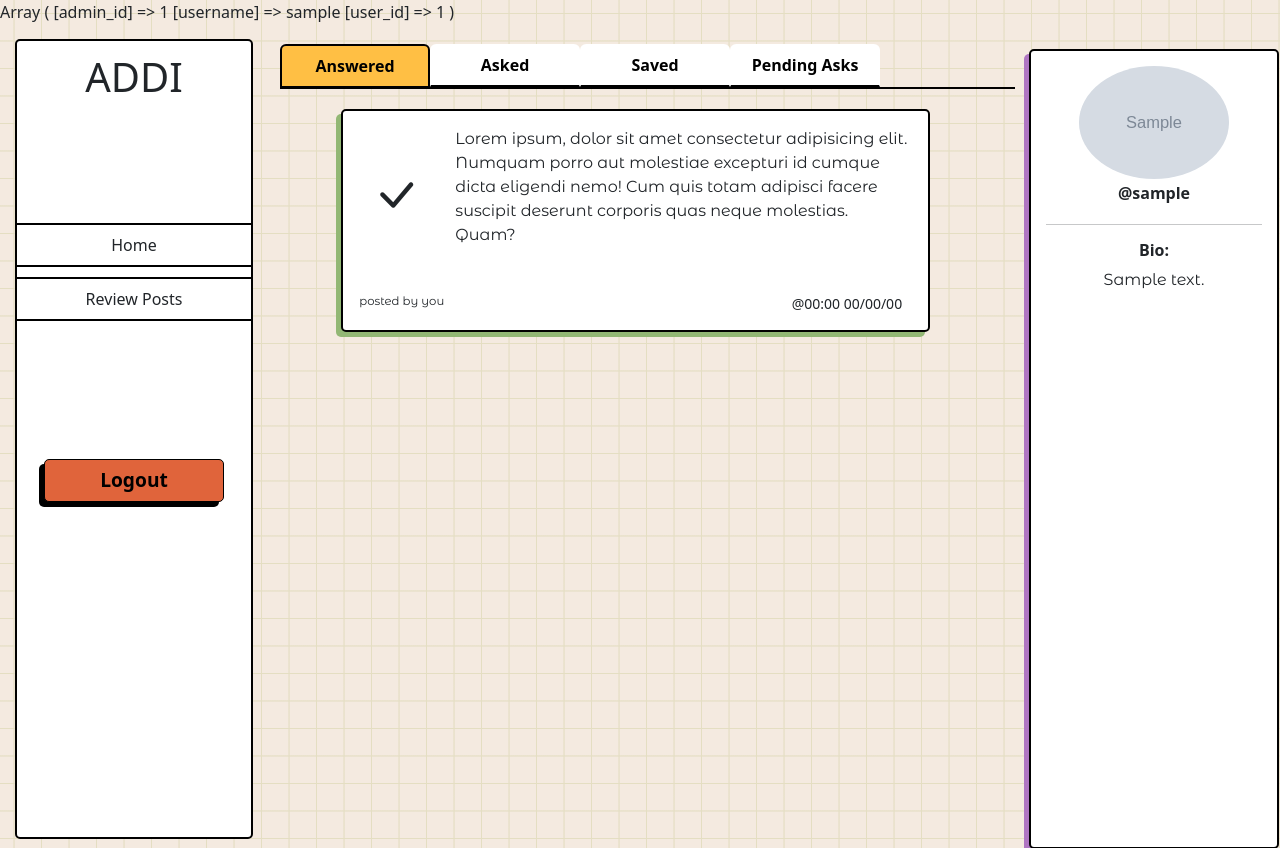
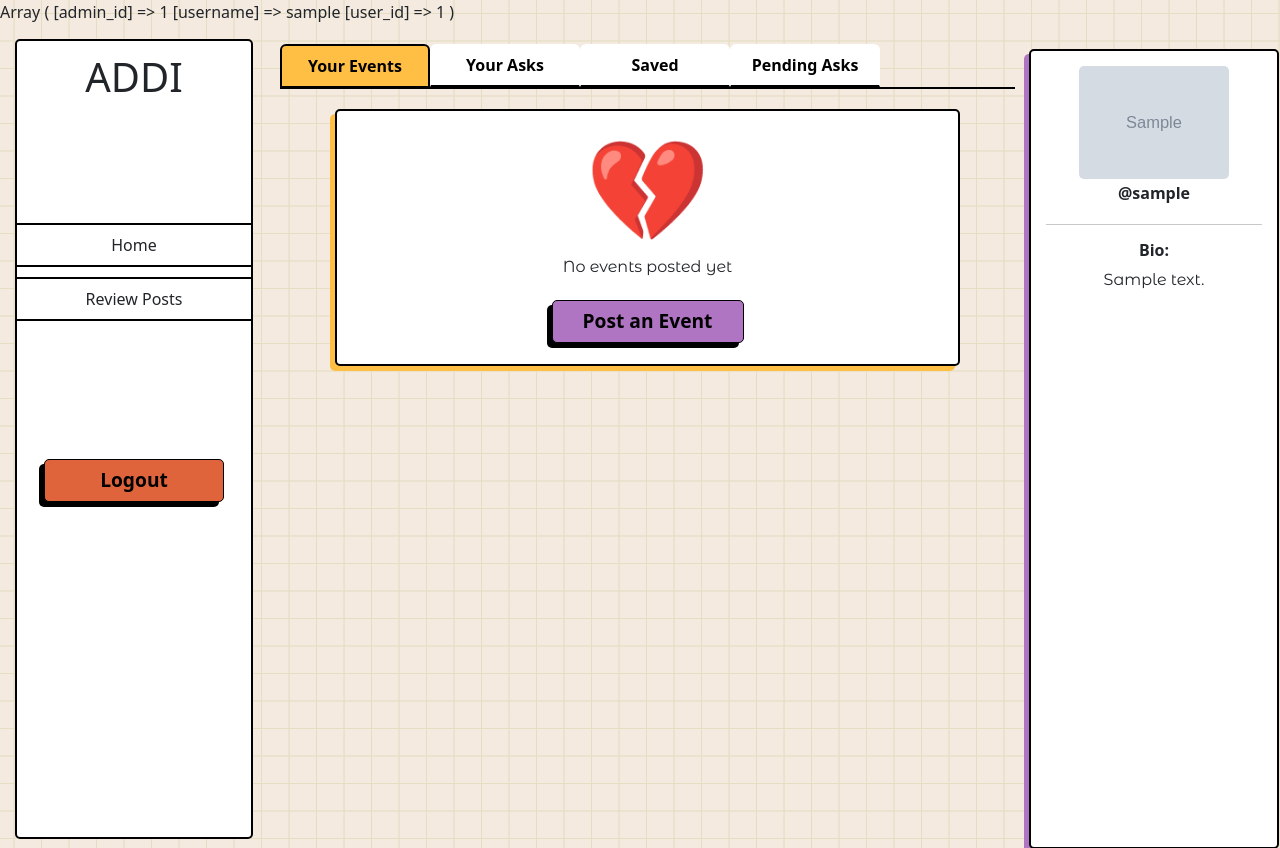
Before and after one commit to Mwape-Kurete/ADDI, a PHP site: page /pages/profile.php in a window 1280 px wide. Shown: the top 848 px of the page. Run offline with PHP 8.4, Linux system fonts and the light colour scheme; the visitor is signed in with stand-in values (Sample User, id 1); tables that the repository leaves empty or names only in its code hold one stand-in row (values such as "Sample post"); grey boxes marked "Sample" are stand-in pictures; some web fonts are replaced.

Commit message:
additional functionality

```diff
--- a/assets/css/main.css
+++ b/assets/css/main.css
@@ -530,6 +530,24 @@
   border: none;
   padding: 5px;
   margin: auto;
+}
+
+.form-like-btn-container {
+  margin-top: -50px;
+  margin-left: 250px;
+  margin-bottom: -50px;
+}
+
+.form-like-btn {
+  max-height: fit-content;
+  border: none;
+  margin: auto;
+}
+
+.like-btn {
+  padding: 5px;
+  border: none;
+  background-color: none;
 }
 
 input {
--- a/assets/js/scripts.js
+++ b/assets/js/scripts.js
@@ -27,4 +27,11 @@
       visibility: "visible",
     });
   });
+
+  document.querySelectorAll(".like-btn").forEach(function (button) {
+    button.addEventListener("click", function (event) {
+      event.preventDefault();
+      this.closest("form").submit();
+    });
+  });
 });
--- a/includes/profile-tabs.php
+++ b/includes/profile-tabs.php
@@ -1,10 +1,10 @@
 <!--Profile Tabs Start-->
 <ul class="nav nav-tabs">
     <li class="nav-item profile-nav-tabs">
-        <a class="nav-link active" id="answered-tab-prof" aria-current="page" href="#" data-target="answered-content">Answered</a>
+        <a class="nav-link active" id="answered-tab-prof" aria-current="page" href="#" data-target="answered-content">Your Events</a>
     </li>
     <li class="nav-item profile-nav-tabs">
-        <a class="nav-link" id="asked-tab-prof" href="#" data-target="asked-content">Asked</a>
+        <a class="nav-link" id="asked-tab-prof" href="#" data-target="asked-content">Your Asks</a>
     </li>
     <li class="nav-item profile-nav-tabs">
         <a class="nav-link" id="saved-tab-prof" href="#" data-target="saved-content">Saved</a>
--- a/includes/profile_panel.php
+++ b/includes/profile_panel.php
@@ -25,7 +25,7 @@
                 <img
                     src="../uploads/<?php echo htmlspecialchars($result['profile_pic']) ?>"
                     alt="temp profile photo"
-                    style="max-width: 150px; max-height: 150px; border-radius: 50%" />
+                    style="max-width: 150px; max-height: 150px; border-radius: 5px" />
             </div>
             <h6 class="username-handle">@<?php echo htmlspecialchars($result['username']) ?></h6>
         </div>
--- a/pages/profile.php
+++ b/pages/profile.php
@@ -8,16 +8,18 @@
         <div class="col-10 main-pageContent profile-tabs">
             <?php include '../includes/profile-tabs.php' ?>
             <div class="profile-content-answered tab-content" id="answered-content">
-                <?php include '../templates/user-reply_card.php'; ?>
+                <?php include '../templates/user_event_card.php'; ?>
             </div>
             <div class="profile-content-asks tab-content" id="asked-content" style="display: none;">
-
+                <?php include '../templates/user_ask_card.php'; ?>
             </div>
             <div class="profile-content-saved tab-content" id="saved-content" style="display: none;">
 
             </div>
-            <div class="profile-content-saved tab-content" id="pending-content" style="display: none;">
-
+            <div class="profile-content-pending tab-content" id="pending-content" style="display: none;">
+                <?php include '../templates/user_pending_asks.php'; ?>
+                <hr>
+                <?php include '../templates/user_pending_events.php'; ?>
             </div>
 
         </div>
--- a/templates/asked_post.php
+++ b/templates/asked_post.php
@@ -19,13 +19,21 @@
                 <h5 class="card-title"><?php echo htmlspecialchars($ask['title']) ?></h5>
                 <p class="card-text"><?php echo htmlspecialchars($ask['details']) ?></p>
                 <p class="event-ask-tag">#<span class="event-ask-type"><?php echo htmlspecialchars($ask['category']) ?></span></p>
-                <div class="row lower-half">
-                    <div class="col-11 meta-info">
+
+                <div class="row lower-half d-flex justify-content-between align-items-center">
+
+                    <div class="col-6 meta-info">
                         <a href="#" class="card-link posted-by">@<span><?php echo htmlspecialchars($ask['username']) ?></span></a>
                         <small class="card-link date-time-asks">@<span class="time-asks"><?php echo htmlspecialchars($ask['creation']) ?></small>
                     </div>
-                    <div class="col like">
-                        <span class="like-btn"><i class="bi bi-heart"></i></span>
+
+                    <div class="col like form-like-btn-container">
+                        <form method="post" action="/ADDI/includes/saved.php" class="form-like-btn">
+                            <input type="hidden" name="user_id" value="<?php echo $_SESSION['user_id']; ?>">
+                            <input type="hidden" name="item_type" value="ask">
+                            <input type="hidden" name="item_id" value="<?php echo $ask['ask_id']; ?>">
+                            <button type="submit" class="like-btn btn btn-light"><i class="bi bi-heart"></i></button>
+                        </form>
                     </div>
                 </div>
             </div>
--- a/templates/user-reply_card.php
+++ /dev/null
@@ -1,29 +0,0 @@
-<!--START OF reply CARD-->
-<div class="row replied-ask" style="width: 100%;">
-    <?php include "asked_post.php"; ?>
-    <div class="col-10 user-reply-card">
-        <div class="card user-reply-card-cont">
-            <div class="card-body">
-                <div class="row upper-half-reply">
-                    <div class="col text-align-center check-icon-cont">
-                        <span><i class="bi bi-check-lg"></i></span>
-
-                    </div>
-                    <div class="col-10">
-                        <p>Lorem ipsum, dolor sit amet consectetur adipisicing elit. Numquam porro aut molestiae excepturi id cumque dicta eligendi nemo! Cum quis totam adipisci facere suscipit deserunt corporis quas neque molestias. Quam?</p>
-                    </div>
-                </div>
-                <div class="row lower-half">
-                    <div class="col meta-info">
-                        <small>posted by you</small>
-                    </div>
-                    <div class="col-3 like">
-                        <small class="card-link date-time-asks">@<span class="time-asks">00:00</span> <span class="date-asks">00/00/00</span></small>
-                    </div>
-                </div>
-            </div>
-        </div>
-    </div>
-</div>
-
-<!--END OF reply CARD-->
--- /dev/null
+++ b/templates/user_ask_card.php
@@ -0,0 +1,76 @@
+<?php
+require __DIR__ . '/../includes/db.php'; // Include your database connection
+
+$user_id = $_SESSION['user_id'];
+
+// Fetching asks posted by logged in user
+$sql_asks = "SELECT a.*, u.username
+             FROM ask a
+             JOIN users u ON a.user_id = u.user_id
+             WHERE a.approved = 1
+             AND a.user_id = ?";
+
+$stmt_asks = $conn->prepare($sql_asks);
+
+if ($stmt_asks) {
+    $stmt_asks->bind_param("i", $user_id);
+    $stmt_asks->execute();
+
+    $result_asks = $stmt_asks->get_result();
+
+    //check if the user has posted any asks
+    if ($result_asks->num_rows > 0) {
+
+        while ($ask = $result_asks->fetch_assoc()): ?>
+            <!--START OF USER ASKED POST/CARD-->
+            <div class="col-10 ask-card">
+                <div class="card ask-card-cont" style="width: 100%;">
+                    <div class="card-body">
+                        <h5 class="card-title"><?php echo htmlspecialchars($ask['title']) ?></h5>
+                        <p class="card-text"><?php echo htmlspecialchars($ask['details']) ?></p>
+                        <p class="event-ask-tag">#<span class="event-ask-type"><?php echo htmlspecialchars($ask['category']) ?></span></p>
+                        <div class="row lower-half">
+                            <div class="col-11 meta-info">
+                                <a href="#" class="card-link posted-by">@<span><?php echo htmlspecialchars($ask['username']) ?></span></a>
+                                <small class="card-link date-time-asks">@<span class="time-asks"><?php echo htmlspecialchars($ask['creation']) ?></small>
+                            </div>
+                        </div>
+                    </div>
+                </div>
+            </div>
+            <div class="col-10 show-thread mx-auto">
+                <a
+                    name="view-ask-comments"
+                    id="view-ask-comments"
+                    class="btn btn-primary view-answers-asks-btn"
+                    href="/ADDI/pages/single_post.php?ask_id=<?php echo $ask['ask_id'] ?>"
+                    role="button">
+                    View Answer Thread <i class="bi bi-chevron-compact-down"></i>
+                </a>
+            </div>
+            <!--END OF user ASKED POST/CARD-->
+<?php endwhile;
+    } else {
+        echo "<div class='col-12 notice-card'>
+    <div class='card notice-card-cont' style='width: 85%;'>
+        <div class='card-body'>
+            <h5 class='card-title notice-title' style='font-size:100px;'>&#128148;</h5>
+            <p class='card-text notice-details'>No Asks posted yet</p>
+
+
+        </div>
+        <div class='button-login-notice'>
+            <a
+                href='/ADDI/pages/ask.php'
+                class='btn btn-light list-group-item-action mb-3' id='btn-login'>Ask Around</a>
+        </div>
+
+    </div>
+</div>";
+    }
+    $stmt_asks->close();
+} else {
+    echo "<h1>there was an error preparring this content</h1>" . $conn->error;
+}
+
+?>
--- /dev/null
+++ b/templates/user_event_card.php
@@ -0,0 +1,76 @@
+<?php
+require __DIR__ . '/../includes/db.php'; // Include your database connection
+
+$user_id = $_SESSION['user_id'];
+
+// Fetching events posted by logged in user
+$sql_events = "SELECT e.*, u.username
+             FROM events e
+             JOIN users u ON e.user_id = u.user_id
+             WHERE e.approved = 1
+             AND e.user_id = ?";
+
+$stmt_events = $conn->prepare($sql_events);
+
+if ($stmt_events) {
+    $stmt_events->bind_param("i", $user_id);
+    $stmt_events->execute();
+
+    $result_events = $stmt_events->get_result();
+
+    //check if the user has posted any events
+    if ($result_events->num_rows > 0) {
+
+        while ($event = $result_events->fetch_assoc()): ?>
+            <!--START OF EVENT CARD-->
+            <div class="col-12 event-card">
+                <div class="card event-card-cont" style="width: 85%;">
+                    <div class="card-body">
+                        <h5 class="card-title event-title"><?php echo htmlspecialchars($event['title']); ?></h5>
+                        <p class="card-text event-details"><?php echo htmlspecialchars($event['details']); ?>.</p>
+
+                        <p>When: <strong class="date-of-event"><?php echo htmlspecialchars($event['event_date']); ?></strong></p>
+                        <p>Where: <strong class="location-of-event"><?php echo htmlspecialchars($event['location']); ?></strong></p>
+                        <p class="event-ask-tag">#<span class="event-ask-type"><?php echo htmlspecialchars($event['category']); ?></span></p>
+                        <div class="row lower-half">
+                            <div class="col-11 meta-info">
+                                <a href="#" class="card-link posted-by">@<span><?php echo htmlspecialchars($event['username']) ?></span></a>
+                                <small class="card-link date-time-asks">@<span class="time-asks"><?php echo htmlspecialchars($event['creation']); ?> </small>
+                            </div>
+                        </div>
+                    </div>
+                    <a
+                        name="view-event-comments"
+                        id="view-event-comments"
+                        class="btn btn-primary view-event-comments-btn"
+                        href="/ADDI/pages/single_post.php?event_id=<?php echo $event['event_id'] ?>"
+                        role="button">View Comments</a>
+
+                </div>
+            </div>
+            <!--END OF EVENT CARD-->
+<?php endwhile;
+    } else {
+        echo "<div class='col-12 notice-card'>
+    <div class='card notice-card-cont' style='width: 85%;'>
+        <div class='card-body'>
+            <h5 class='card-title notice-title' style='font-size:100px;'>&#128148;</h5>
+            <p class='card-text notice-details'>No events posted yet</p>
+
+
+        </div>
+        <div class='button-login-notice'>
+            <a
+                href='/ADDI/pages/share.php'
+                class='btn btn-light list-group-item-action mb-3' id='btn-login'>Post an Event</a>
+        </div>
+
+    </div>
+</div>";
+    }
+    $stmt_events->close();
+} else {
+    echo "<h1>there was an error preparring this content</h1>" . $conn->error;
+}
+
+?>
--- /dev/null
+++ b/templates/user_pending_asks.php
@@ -0,0 +1,66 @@
+<?php
+require __DIR__ . '/../includes/db.php'; // Include your database connection
+
+$user_id = $_SESSION['user_id'];
+
+// Fetching asks posted by logged in user that need to be reviewed
+$sql_asks_pending = "SELECT a.*, u.username
+             FROM ask a
+             JOIN users u ON a.user_id = u.user_id
+             WHERE a.approved = 0
+             AND a.user_id = ?";
+
+$stmt_asks_pending = $conn->prepare($sql_asks_pending);
+
+if ($stmt_asks_pending) {
+    $stmt_asks_pending->bind_param("i", $user_id);
+    $stmt_asks_pending->execute();
+
+    $result_asks = $stmt_asks_pending->get_result();
+
+    //check if the user has posted any asks
+    if ($result_asks->num_rows > 0) {
+
+        while ($ask = $result_asks->fetch_assoc()): ?>
+            <!--START OF USER ASKED POST/CARD-->
+            <div class="col-10 ask-card">
+                <div class="card ask-card-cont" style="width: 100%;">
+                    <div class="card-body">
+                        <h5 class="card-title"><?php echo htmlspecialchars($ask['title']) ?></h5>
+                        <p class="card-text"><?php echo htmlspecialchars($ask['details']) ?></p>
+                        <p class="event-ask-tag">#<span class="event-ask-type"><?php echo htmlspecialchars($ask['category']) ?></span></p>
+                        <div class="row lower-half">
+                            <div class="col-11 meta-info">
+                                <a href="#" class="card-link posted-by">@<span><?php echo htmlspecialchars($ask['username']) ?></span></a>
+                                <small class="card-link date-time-asks">@<span class="time-asks"><?php echo htmlspecialchars($ask['creation']) ?></small>
+                            </div>
+                        </div>
+                    </div>
+                </div>
+            </div>
+            <!--END OF user ASKED POST/CARD-->
+<?php endwhile;
+    } else {
+        echo "<div class='col-12 notice-card'>
+    <div class='card notice-card-cont' style='width: 85%;'>
+        <div class='card-body'>
+            <h5 class='card-title notice-title' style='font-size:100px;'>&#128164;</h5>
+            <p class='card-text notice-details'>No Pending Asks</p>
+
+
+        </div>
+        <div class='button-login-notice'>
+            <a
+                href='/ADDI/pages/ask.php'
+                class='btn btn-light list-group-item-action mb-3' id='btn-login'>Ask Around</a>
+        </div>
+
+    </div>
+</div>";
+    }
+    $stmt_asks_pending->close();
+} else {
+    echo "<h1>there was an error preparring this content</h1>" . $conn->error;
+}
+
+?>
--- /dev/null
+++ b/templates/user_pending_events.php
@@ -0,0 +1,70 @@
+<?php
+require __DIR__ . '/../includes/db.php'; // Include your database connection
+
+$user_id = $_SESSION['user_id'];
+
+// Fetching events posted by logged in user
+$sql_events_pend = "SELECT e.*, u.username
+             FROM events e
+             JOIN users u ON e.user_id = u.user_id
+             WHERE e.approved = 0
+             AND e.user_id = ?";
+
+$stmt_events_pending = $conn->prepare($sql_events_pend);
+
+if ($stmt_events_pending) {
+    $stmt_events_pending->bind_param("i", $user_id);
+    $stmt_events_pending->execute();
+
+    $result_events = $stmt_events_pending->get_result();
+
+    //check if the user has posted any events
+    if ($result_events->num_rows > 0) {
+
+        while ($event = $result_events->fetch_assoc()): ?>
+            <!--START OF EVENT CARD-->
+            <div class="col-12 event-card">
+                <div class="card event-card-cont" style="width: 85%;">
+                    <div class="card-body">
+                        <h5 class="card-title event-title"><?php echo htmlspecialchars($event['title']); ?></h5>
+                        <p class="card-text event-details"><?php echo htmlspecialchars($event['details']); ?>.</p>
+
+                        <p>When: <strong class="date-of-event"><?php echo htmlspecialchars($event['event_date']); ?></strong></p>
+                        <p>Where: <strong class="location-of-event"><?php echo htmlspecialchars($event['location']); ?></strong></p>
+                        <p class="event-ask-tag">#<span class="event-ask-type"><?php echo htmlspecialchars($event['category']); ?></span></p>
+                        <div class="row lower-half">
+                            <div class="col-11 meta-info">
+                                <a href="#" class="card-link posted-by">@<span><?php echo htmlspecialchars($event['username']) ?></span></a>
+                                <small class="card-link date-time-asks">@<span class="time-asks"><?php echo htmlspecialchars($event['creation']); ?> </small>
+                            </div>
+                        </div>
+                    </div>
+
+                </div>
+            </div>
+            <!--END OF EVENT CARD-->
+<?php endwhile;
+    } else {
+        echo "<div class='col-12 notice-card'>
+    <div class='card notice-card-cont' style='width: 85%;'>
+        <div class='card-body'>
+            <h5 class='card-title notice-title' style='font-size:100px;'>&#128164;</h5>
+            <p class='card-text notice-details'>No pending eveents</p>
+
+
+        </div>
+        <div class='button-login-notice'>
+            <a
+                href='/ADDI/pages/share.php'
+                class='btn btn-light list-group-item-action mb-3' id='btn-login'>Post an Event</a>
+        </div>
+
+    </div>
+</div>";
+    }
+    $stmt_events_pending->close();
+} else {
+    echo "<h1>there was an error preparring this content</h1>" . $conn->error;
+}
+
+?>
```
Also changed, not shown: includes/saved.php (added, +30 -0 lines), templates/comment_card.php (+39 -8 lines), templates/event_post.php (+10 -4 lines), templates/single_post_container.php (+9 -1 lines), templates/user_saved.php (added).
